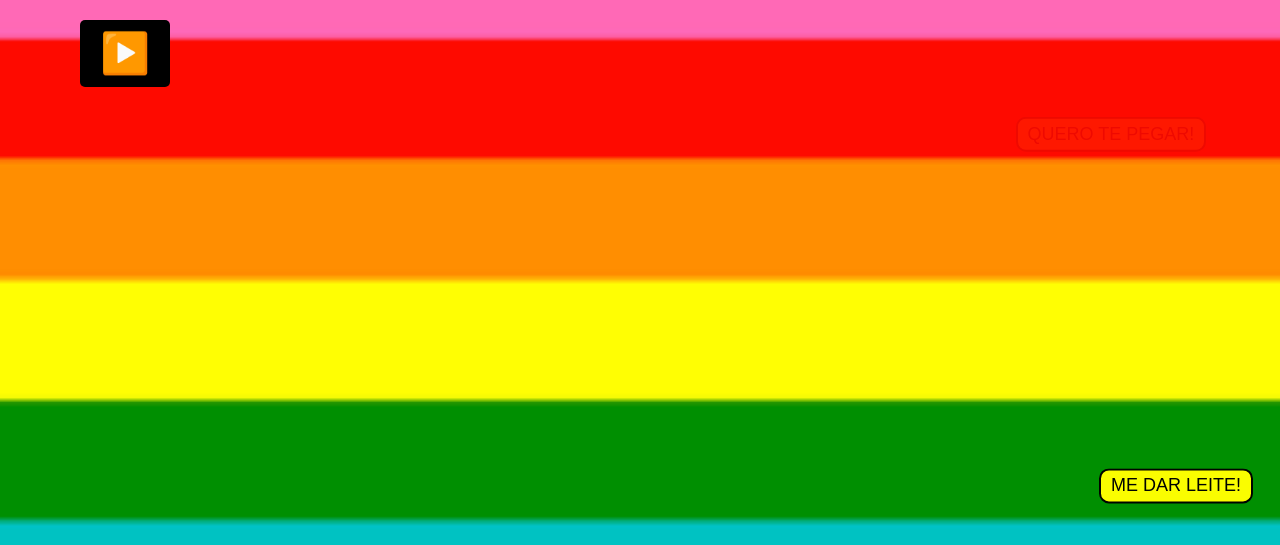
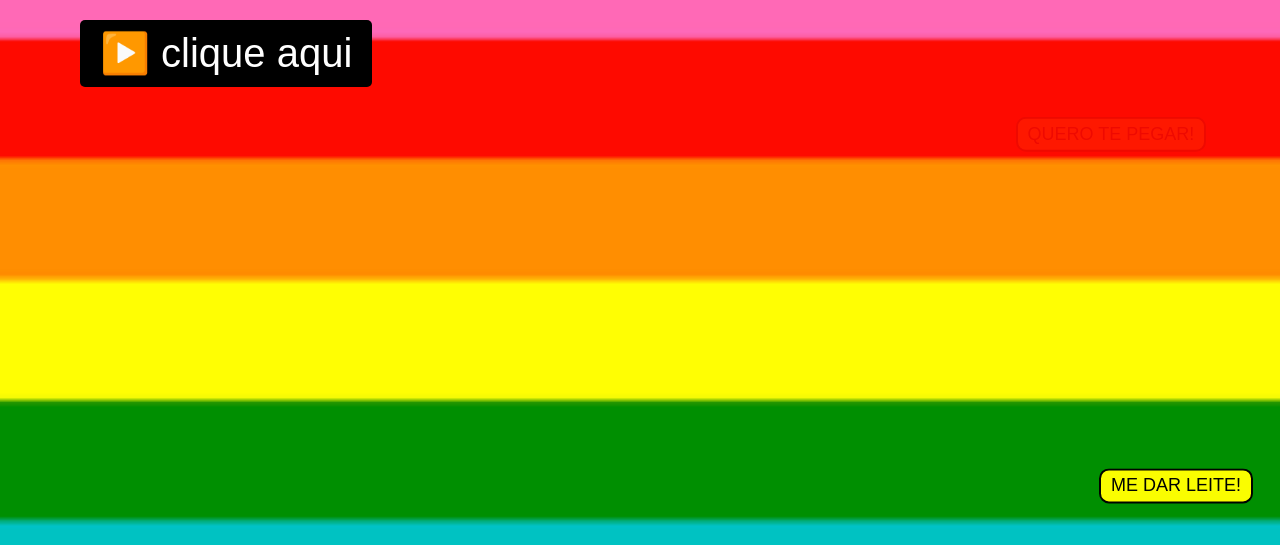
Before and after one commit to eduardoXavier360/jaddder, a plain HTML site: page index.html in a window 1280 px wide. Shown: the top 545 px of the page. Drawn offline with Linux system fonts and the light colour scheme.

Commit message:
alteraçao button

```diff
--- a/index.html
+++ b/index.html
@@ -7,7 +7,7 @@
   <link rel="stylesheet" href="style.css">
 </head>
 <body>
-<button id="btn">▶️</button>
+<button id="btn">▶️  clique aqui</button>
   <img id="pato" src="./img/ChatGPT Image 20 de abr. de 2025, 20_17_40.png" alt="Pato Troll" />
   <audio id="quack" src="./aud/Corpo Sensual feat. Mateus Carrilho.mp3"></audio>
 
```
